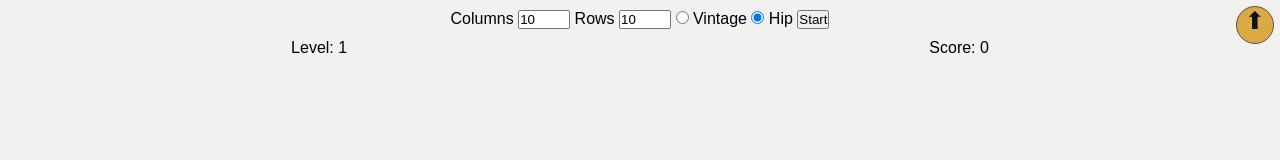
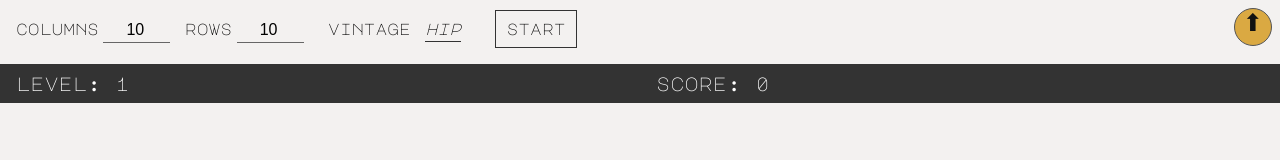
Before and after one commit to jouni-kantola/grid-snake, a plain HTML site: page grid-snake/index.html in a window 1280 px wide. Drawn offline with Linux system fonts and the light colour scheme.

Commit message:
Font and styles for configuration elements

```diff
--- a/grid-snake/index.html
+++ b/grid-snake/index.html
@@ -2,6 +2,7 @@
 
 <head>
     <meta name="viewport" content="width=device-width, initial-scale=1">
+    <link href="https://fonts.googleapis.com/css?family=Major+Mono+Display&display=swap" rel="stylesheet">
     <link href="./styles.css" rel="stylesheet">
 </head>
 
@@ -11,19 +12,19 @@
             <input type="checkbox" id="configuration-toggle" class="configuration-toggle" checked>
             <label for="configuration-toggle"></label>
             <div class="configuration">
-                <label for="columns">Columns</label>
+                <label for="columns">columns</label>
                 <input type="number" name="columns" id="columns" min="5" max="15" value="10" placeholder="Colums">
 
-                <label for="rows">Rows</label>
+                <label for="rows">rows</label>
                 <input type="number" name="rows" id="rows" min="5" max="15" value="10" placeholder="Rows">
 
                 <input type="radio" id="vintage" name="game-style" value="vintage">
-                <label for="vintage">Vintage</label>
+                <label for="vintage">vintage</label>
 
                 <input type="radio" id="hip" name="game-style" value="hip" checked>
-                <label for="hip">Hip</label>
+                <label for="hip">hip</label>
 
-                <button id="start">Start</button>
+                <button id="start">start</button>
             </div>
         </div>
 
--- a/grid-snake/styles.css
+++ b/grid-snake/styles.css
@@ -23,9 +23,70 @@ body {
 .setup {
   grid-column-start: span 2;
   display: flex;
-  align-items: center;
-  justify-content: center;
-  padding-top: 10px;
+  padding: 10px 0 16px 6px;
+}
+
+.setup label,
+.setup input,
+.setup button {
+  font-family: "Major Mono Display", monospace;
+  background-color: #f3f1f0;
+  border: none;
+  font-size: 1rem;
+}
+
+.setup label {
+  margin-left: 10px;
+}
+
+.setup #start {
+  border: 1px solid #333;
+  padding: 10px;
+  margin-left: 30px;
+}
+
+.setup #start:hover {
+  background-color: #333;
+  color: #fff;
+}
+
+.setup input[id="columns"],
+.setup input[id="rows"] {
+  border-bottom: 1px solid #666;
+  text-align: center;
+  font-family: sans-serif;
+  padding: 0 0 3px 12px;
+}
+
+.setup input[id="hip"],
+.setup input[id="vintage"] {
+  display: none;
+}
+
+.setup label[for="hip"],
+.setup label[for="vintage"] {
+  margin-left: 10px;
+}
+
+.setup label[for="vintage"] {
+  margin-left: 20px;
+}
+
+.setup label[for="hip"],
+.setup label[for="vintage"] {
+  padding-bottom: 4px;
+}
+
+.setup input[id="hip"]:checked + label,
+.setup input[id="vintage"]:checked + label,
+.setup label[for="hip"]:hover,
+.setup label[for="vintage"]:hover {
+  font-style: italic;
+}
+
+.setup input[id="hip"]:checked + label,
+.setup input[id="vintage"]:checked + label {
+  border-bottom: solid 1px #333;
 }
 
 .configuration-toggle {
@@ -34,8 +95,8 @@ body {
 
 label[for="configuration-toggle"] {
   position: absolute;
-  top: 6px;
-  right: 6px;
+  top: 8px;
+  right: 8px;
   font-size: 1.5rem;
   border: 1px solid #555;
   border-radius: 100%;
@@ -64,16 +125,21 @@ label[for="configuration-toggle"] {
 
 .level,
 .score {
-  justify-self: center;
+  width: 100%;
   padding: 10px;
+  padding-left: 16px;
+  color: #fff;
+  background-color: #333;
+  font-size: 1.2rem;
+  font-family: "Major Mono Display", monospace;
 }
 
 .level::before {
-  content: "Level: ";
+  content: "level: ";
 }
 
 .score::before {
-  content: "Score: ";
+  content: "score: ";
 }
 
 .grid {
```
